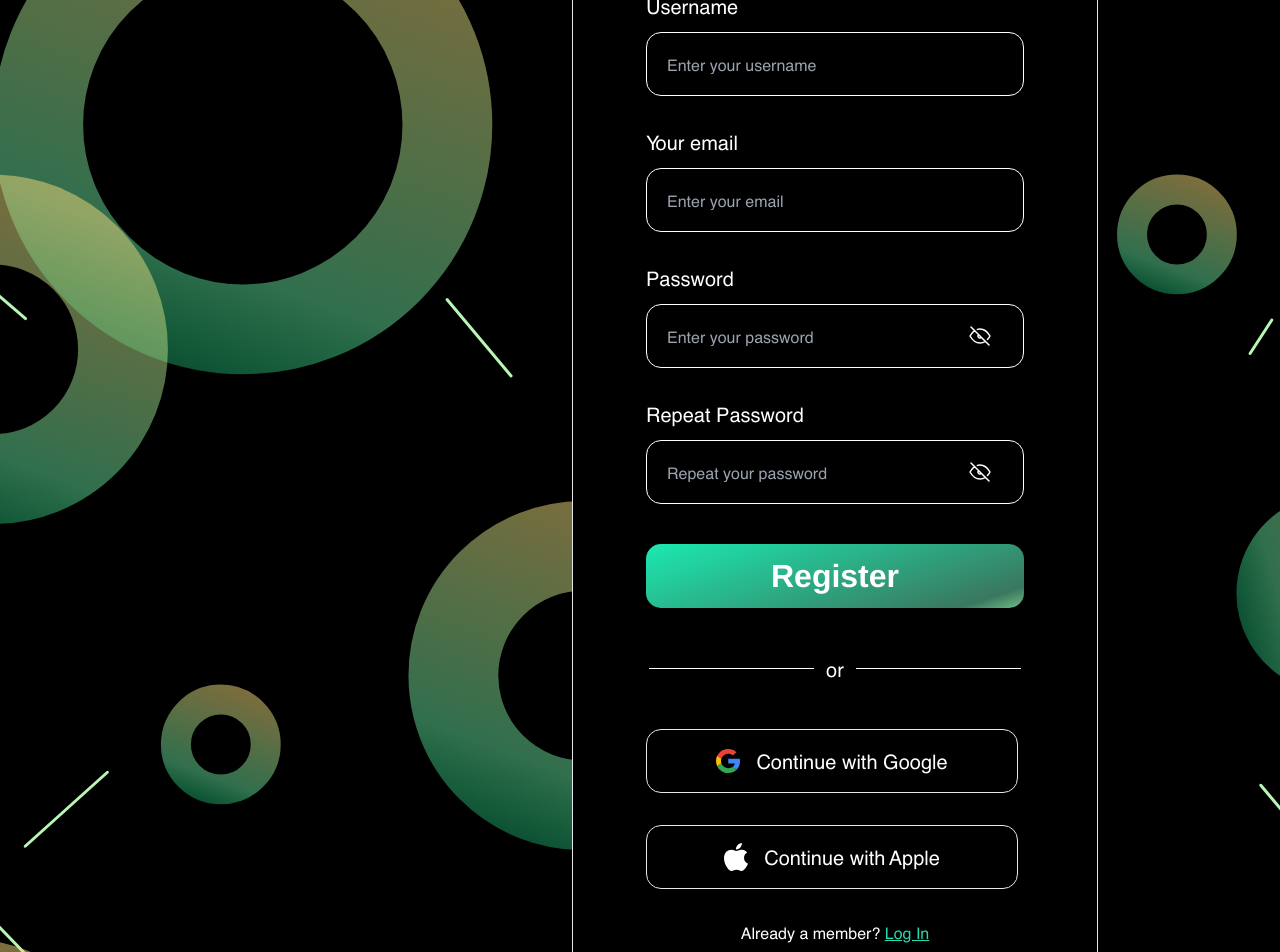
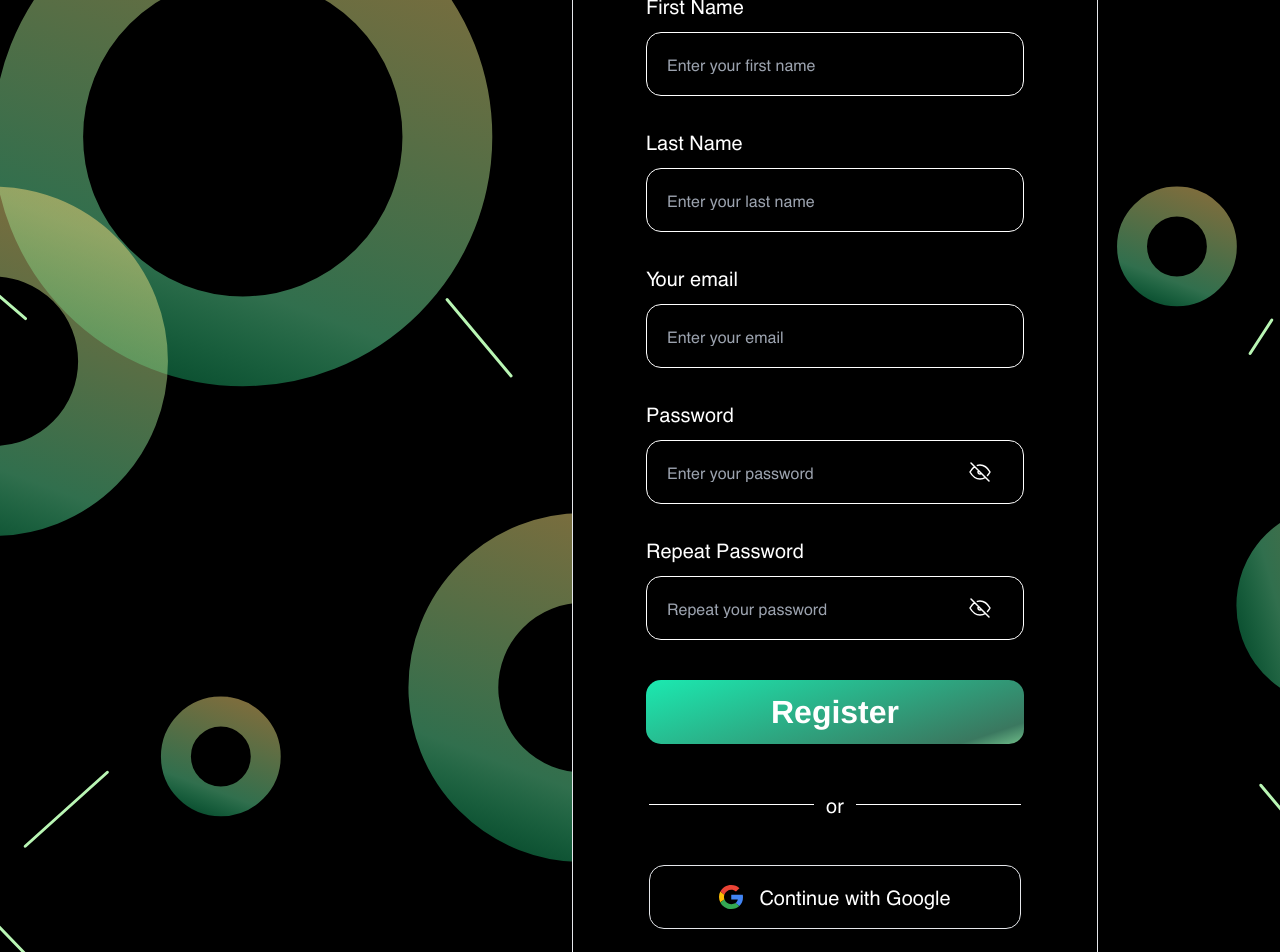
Before and after one commit to KaterynaZhuvak/MyFin, a React (Vite) app: page /registration in a window 1280 px wide. Shown: the part 320-1272 px from the top of the page. Built offline with nearby package versions, Linux system fonts and the light colour scheme; no server answers.

Commit message:
feat(MF-106): configured registration feature

```diff
--- a/src/features/auth/login/interfaces/login-response.interface.ts
+++ b/src/features/auth/interfaces/auth-response.interface.ts
@@ -1,6 +1,6 @@
 import type { User } from '@entities/user/interfaces/user.interface';
 
-export interface LoginResponse {
+export interface AuthResponse {
   user: User;
   accessToken: string;
   refreshToken: string;
--- /dev/null
+++ b/src/features/auth/registaion/RegistraionForm.tsx
@@ -0,0 +1,156 @@
+import { useState, type FC } from 'react';
+import { Form, Formik } from 'formik';
+import { observer } from 'mobx-react';
+import { useNavigate } from 'react-router';
+import * as Yup from 'yup';
+import { Input } from '@shared/ui/Input';
+import { Button } from '@shared/ui/Button';
+import { Icon } from '@shared/icons/Icon';
+import { cookieManager } from '@shared/lib/cookieManager';
+import { useStore } from '@shared/lib/useStore';
+import { registration } from './api/registrationApi';
+import type { RegistrationOptions } from './interfaces/registaion-options';
+
+export const RegistrationForm: FC = observer(() => {
+  const [isVisiblePassword, setIsVisiblePassword] = useState(false);
+  const navigate = useNavigate();
+  const { userStore } = useStore();
+
+  const RegistrationSchema = Yup.object().shape({
+    firstName: Yup.string().required('Required'),
+    lastName: Yup.string().required('Required'),
+    email: Yup.string().email('Invalid email').required('Required'),
+    password: Yup.string()
+      .min(8, 'Password must be at least 8 characters')
+      .max(20, 'Password must be at most 20 characters')
+      .required('Required'),
+    repeatPassword: Yup.string()
+      .min(8, 'Password must be at least 8 characters')
+      .max(20, 'Password must be at most 20 characters')
+      .oneOf([Yup.ref('password')], 'Passwords must match')
+      .required('Required'),
+  });
+
+  const initialValues: RegistrationOptions = {
+    firstName: '',
+    lastName: '',
+    email: '',
+    password: '',
+    repeatPassword: '',
+  };
+
+  const handleSubmit = async (values: RegistrationOptions): Promise<void> => {
+    if (
+      !values.firstName ||
+      !values.lastName ||
+      !values.email ||
+      !values.password ||
+      !values.repeatPassword
+    ) {
+      return;
+    }
+    const response = await registration(
+      values.firstName,
+      values.lastName,
+      values.email,
+      values.password
+    );
+    userStore.setUserData(response.user);
+    cookieManager.setCookie({
+      name: 'accessToken',
+      value: response.accessToken,
+    });
+    cookieManager.setCookie({
+      name: 'refreshToken',
+      value: response.refreshToken,
+      expires: 7,
+    });
+    navigate('/expenses');
+  };
+
+  return (
+    <Formik
+      initialValues={initialValues}
+      validationSchema={RegistrationSchema}
+      onSubmit={handleSubmit}
+    >
+      <Form className='m-[0_auto]'>
+        <h2 className='text-center text-[36px] leading-[54px]'>
+          Get started now
+        </h2>
+
+        <div className='mt-[48px] flex w-[378px] flex-wrap'>
+          <div className='flex flex-wrap gap-[32px]'>
+            <Input
+              type='firstName'
+              name='firstName'
+              placeholder='Enter your first name'
+              label='First Name'
+              className='h-[64px] w-[378px]'
+            />
+
+            <Input
+              type='lastName'
+              name='lastName'
+              placeholder='Enter your last name'
+              label='Last Name'
+              className='h-[64px] w-[378px]'
+            />
+
+            <Input
+              type='email'
+              name='email'
+              placeholder='Enter your email'
+              label='Your email'
+              className='h-[64px] w-[378px]'
+            />
+
+            <Input
+              type={isVisiblePassword ? 'text' : 'password'}
+              name='password'
+              placeholder='Enter your password'
+              iconPosition='end'
+              icon={
+                <Icon
+                  name={isVisiblePassword ? 'eye' : 'eye-off'}
+                  className='size-[24px]'
+                  onClick={() => {
+                    setIsVisiblePassword(!isVisiblePassword);
+                  }}
+                />
+              }
+              label='Password'
+              className='h-[64px] w-[378px]'
+            />
+
+            <Input
+              type={isVisiblePassword ? 'text' : 'password'}
+              name='repeatPassword'
+              placeholder='Repeat your password'
+              iconPosition='end'
+              icon={
+                <Icon
+                  name={isVisiblePassword ? 'eye' : 'eye-off'}
+                  className='size-[24px]'
+                  onClick={() => {
+                    setIsVisiblePassword(!isVisiblePassword);
+                  }}
+                />
+              }
+              label='Repeat Password'
+              className='h-[64px] w-[378px]'
+            />
+          </div>
+
+          <Button
+            variant='gradient'
+            size='m'
+            title='Register'
+            className='mt-[40px] h-[64px] w-[378px] text-[32px] font-bold'
+            isSubmit
+          />
+        </div>
+      </Form>
+    </Formik>
+  );
+});
--- /dev/null
+++ b/src/features/auth/registaion/api/registrationApi.ts
@@ -0,0 +1,20 @@
+import type { AuthResponse } from '@features/auth/interfaces/auth-response.interface';
+import { axiosInstance } from '@shared/api/axios';
+
+export const registration = async (
+  firstName: string,
+  lastName: string,
+  email: string,
+  password: string
+): Promise<AuthResponse> => {
+  const response = await axiosInstance.post<AuthResponse>(
+    '/auth/registration',
+    {
+      firstName,
+      lastName,
+      email,
+      password,
+    }
+  );
+  return response.data;
+};
--- /dev/null
+++ b/src/features/auth/registaion/interfaces/registaion-options.ts
@@ -0,0 +1,7 @@
+export interface RegistrationOptions {
+  firstName: string;
+  lastName: string;
+  email: string;
+  password: string;
+  repeatPassword: string;
+}
--- a/src/pages/RegistrationPage/index.tsx
+++ b/src/pages/RegistrationPage/index.tsx
@@ -1,168 +1,36 @@
-import { useState, type FC } from 'react';
-import { Form, Formik } from 'formik';
+import { type FC } from 'react';
 import { NavLink } from 'react-router-dom';
-import { Input } from '../../shared/ui/Input';
-import { Button } from '../../shared/ui/Button';
-import { Icon } from '../../shared/icons/Icon';
-
-interface FormValues {
-  username: string;
-  email: string;
-  password: string;
-  repeatPassword: string;
-}
+import { AlternativeAuthContainer } from '@entities/auth/AlternativeAuthContainer';
+import { AuthBackgroundElement } from '@entities/auth/AuthBackgorundElement/AuthBackgoundElement';
+import { AuthFormContainer } from '@entities/auth/AuthFormContainer';
+import { Divider } from '@entities/auth/Divider/Divider';
+import { AppleAuth } from '@features/auth/by-apple';
+import { GoogleAuth } from '@features/auth/by-google';
+import { RegistrationForm } from '@features/auth/registaion/RegistraionForm';
 
 export const RegistrationPage: FC = () => {
-  const [isVisiblePassword, setIsVisiblePassword] = useState(false);
-
-  const initialValues: FormValues = {
-    username: '',
-    email: '',
-    password: '',
-    repeatPassword: '',
-  };
-
-  const handleSubmit = (values: FormValues): void => {
-    values;
-  };
-
   return (
-    <div
-      className='
-      flex
-      size-full
-      justify-end
-      bg-[url(../../shared/assets/backgrounds/bg-auth.svg),_url(../../shared/assets/backgrounds/bg-auth-lines.svg)]
-      bg-[length:1680px_1520px,_1400px_1080px]
-      bg-[position:50%_10%,_50%_0]
-      bg-repeat
-      p-[73px_182px_64px_0]'
-    >
-      <div
-        className='
-        flex
-        h-auto
-        w-[526px]
-        justify-center
-        rounded-[20px]
-        border
-        bg-black
-        p-[32px_0_72px_0]'
-      >
-        <Formik initialValues={initialValues} onSubmit={handleSubmit}>
-          <Form>
-            <h2 className='text-center text-[36px] leading-[54px]'>
-              Get started now
-            </h2>
-
-            <div className='mt-[48px] flex w-[378px] flex-wrap'>
-              <div className='flex flex-wrap gap-[32px]'>
-                <Input
-                  type='username'
-                  name='username'
-                  placeholder='Enter your username'
-                  label='Username'
-                  className='h-[64px] w-[378px]'
-                />
-
-                <Input
-                  type='email'
-                  name='email'
-                  placeholder='Enter your email'
-                  label='Your email'
-                  className='h-[64px] w-[378px]'
-                />
-
-                <Input
-                  type={isVisiblePassword ? 'text' : 'password'}
-                  name='password'
-                  placeholder='Enter your password'
-                  iconPosition='end'
-                  icon={
-                    <Icon
-                      name={isVisiblePassword ? 'eye' : 'eye-off'}
-                      className='size-[24px]'
-                      onClick={() => {
-                        setIsVisiblePassword(!isVisiblePassword);
-                      }}
-                    />
-                  }
-                  label='Password'
-                  className='h-[64px] w-[378px]'
-                />
-
-                <Input
-                  type={isVisiblePassword ? 'text' : 'password'}
-                  name='repeatPassword'
-                  placeholder='Repeat your password'
-                  iconPosition='end'
-                  icon={
-                    <Icon
-                      name={isVisiblePassword ? 'eye' : 'eye-off'}
-                      className='size-[24px]'
-                      onClick={() => {
-                        setIsVisiblePassword(!isVisiblePassword);
-                      }}
-                    />
-                  }
-                  label='Repeat Password'
-                  className='h-[64px] w-[378px]'
-                />
-              </div>
-
-              <Button
-                variant='gradient'
-                size='m'
-                title='Register'
-                className='mt-[40px] h-[64px] w-[378px] text-[32px] font-bold'
-              />
-
-              <div className='mt-[40px] flex h-[41px] w-[378px] items-center justify-center gap-[12px]'>
-                <div className='w-[165px] border-t border-white' />
-                <span className='text-[20px]'>or</span>
-                <div className='w-[165px] border-t border-white' />
-              </div>
-
-              <div className='mt-[40px] flex flex-wrap gap-[32px]'>
-                <Button
-                  disabled
-                  variant='outline'
-                  size='m'
-                  title='Continue with Google'
-                  className='flex h-[64px] w-[372px] items-center justify-center gap-[16px] text-[20px]'
-                  iconPosition='start'
-                  icon={<Icon name='google' className='size-[24px]' />}
-                />
-
-                <Button
-                  disabled
-                  variant='outline'
-                  size='m'
-                  title='Continue with Apple'
-                  className='flex h-[64px] w-[372px] items-center justify-center gap-[16px] text-[20px]'
-                  iconPosition='start'
-                  icon={<Icon name='apple' className='h-[28px] w-[24px]' />}
-                />
-
-                <span className='w-full text-center'>
+    <AuthBackgroundElement>
+      <AuthFormContainer>
+        <RegistrationForm />
+        <Divider />
+        <AlternativeAuthContainer>
+          <GoogleAuth />
+          <AppleAuth />
+        </AlternativeAuthContainer>
+        <span className='mt-[24px] w-full text-center'>
           Already a member?{' '}
-                  <NavLink to='#' className='text-[#27DAB1] underline'>
+          <NavLink to='/login' className='text-[#27DAB1] underline'>
             Log In
           </NavLink>
         </span>
-
-                <span className='w-full text-center'>
+        <span className='mt-[24px] w-full text-center'>
           By registering you agree to the{' '}
-                  <NavLink to='#' className='text-[#27DAB1] underline'>
-                    terms of service
+          <NavLink to='/terms-of-service' className='text-[#27DAB1] underline'>
+            Terms of Service
           </NavLink>
-                  .
         </span>
-              </div>
-            </div>
-          </Form>
-        </Formik>
-      </div>
-    </div>
+      </AuthFormContainer>
+    </AuthBackgroundElement>
   );
 };
--- a/src/shared/api/axios/index.ts
+++ b/src/shared/api/axios/index.ts
@@ -4,5 +4,4 @@ export const BASE_URL: string = import.meta.env.VITE_BASE_URL as string;
 
 export const axiosInstance = axios.create({
   baseURL: BASE_URL,
-  withCredentials: true,
 });
```
Also changed, not shown: src/features/auth/login/api/loginApi.ts (+6 -9 lines), src/features/auth/registaion/index.ts (added). Lines whose indentation alone changed are shown as unchanged.
